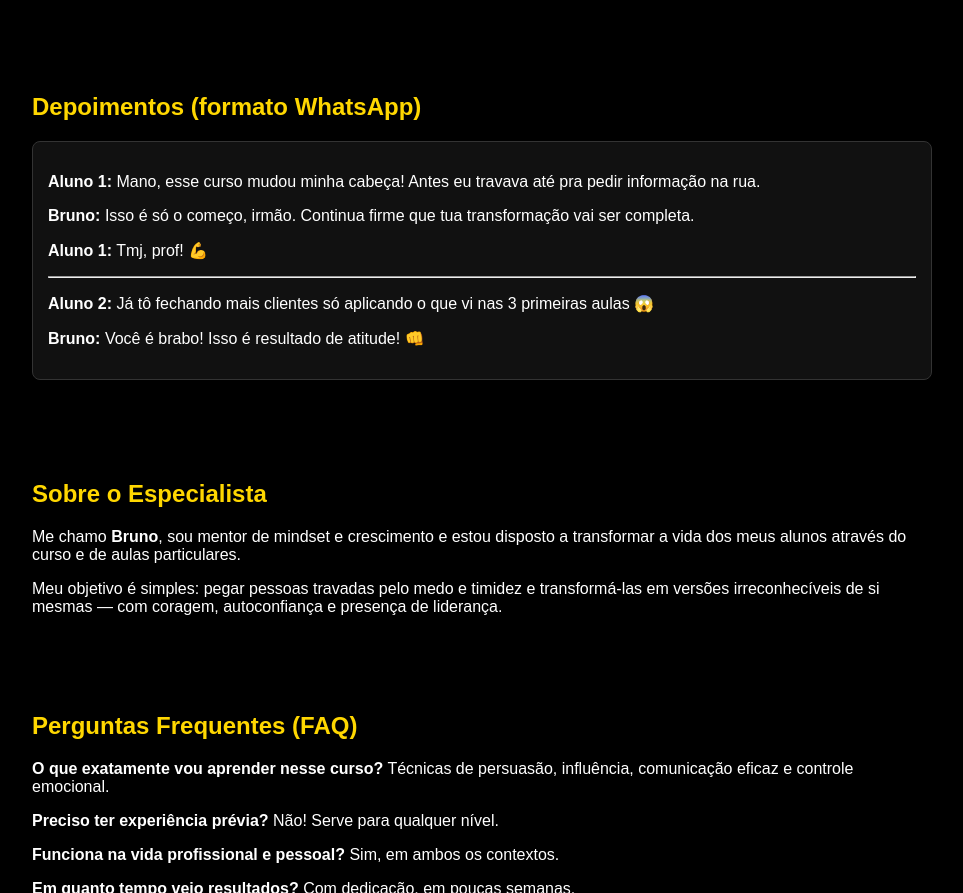
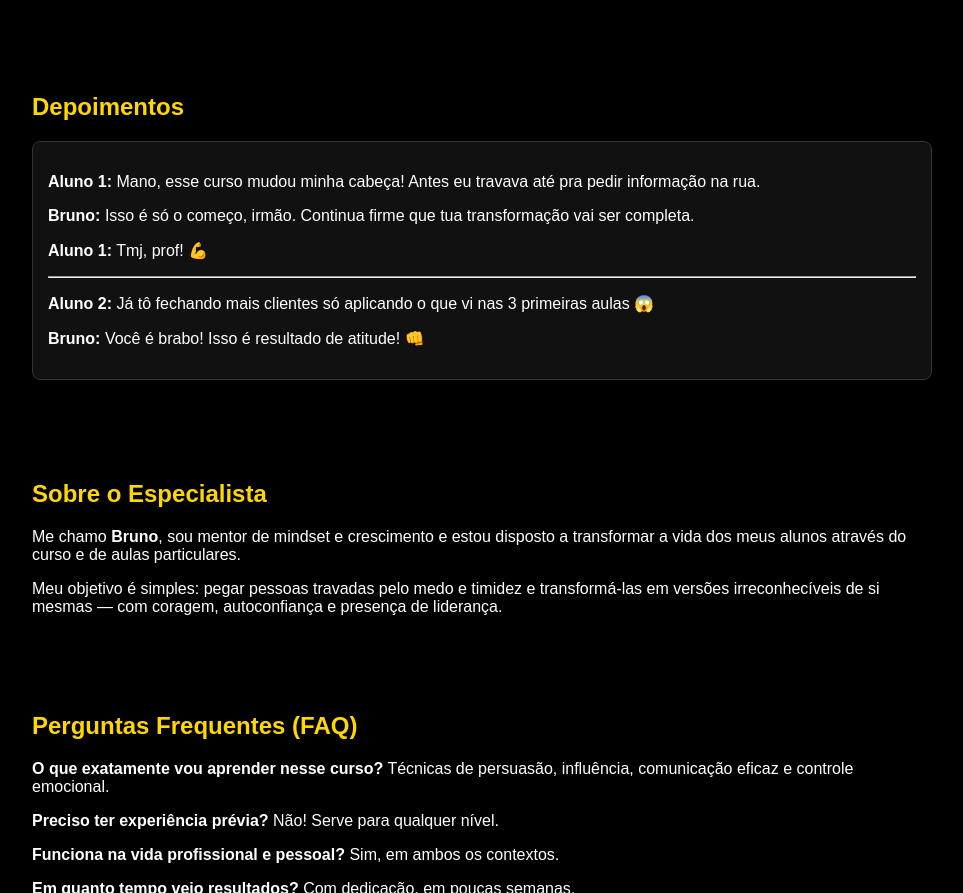
Before and after one commit to Brunoos721/codigo-do-poder-site, a plain HTML site: page index.html in a window 1280 px wide. Shown: the part 991-1884 px from the top of the page, without its empty margins (158-1121 px from the left). Drawn offline with Linux system fonts and the light colour scheme.

Commit message:
Update index.html

```diff
--- a/index.html
+++ b/index.html
@@ -112,7 +112,7 @@
   </section>
 
   <section>
-    <h2>Depoimentos (formato WhatsApp)</h2>
+    <h2>Depoimentos </h2>
     <div class="whatsapp-chat">
       <p><strong>Aluno 1:</strong> Mano, esse curso mudou minha cabeça! Antes eu travava até pra pedir informação na rua.</p>
       <p><strong>Bruno:</strong> Isso é só o começo, irmão. Continua firme que tua transformação vai ser completa.</p>
```
